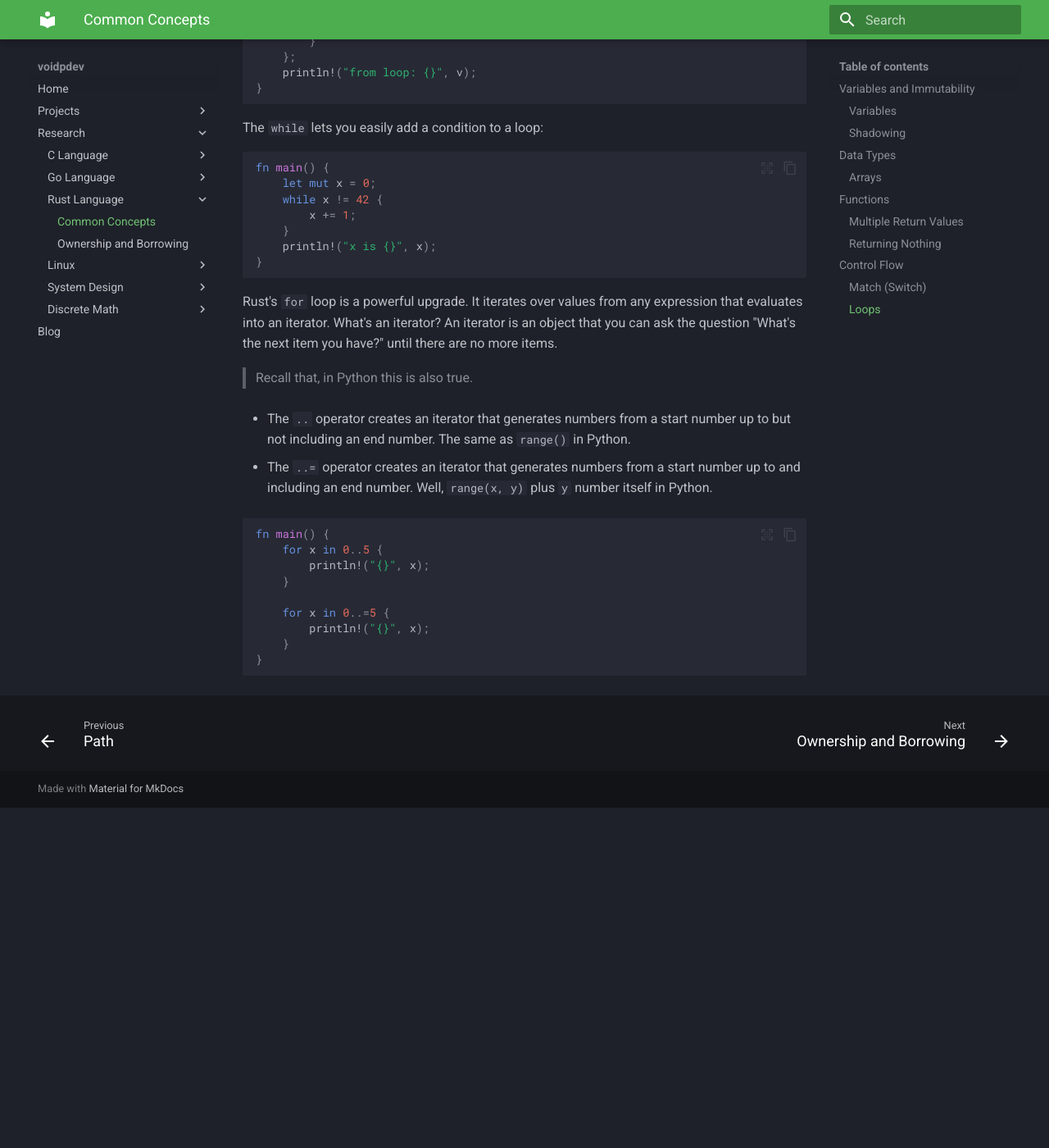
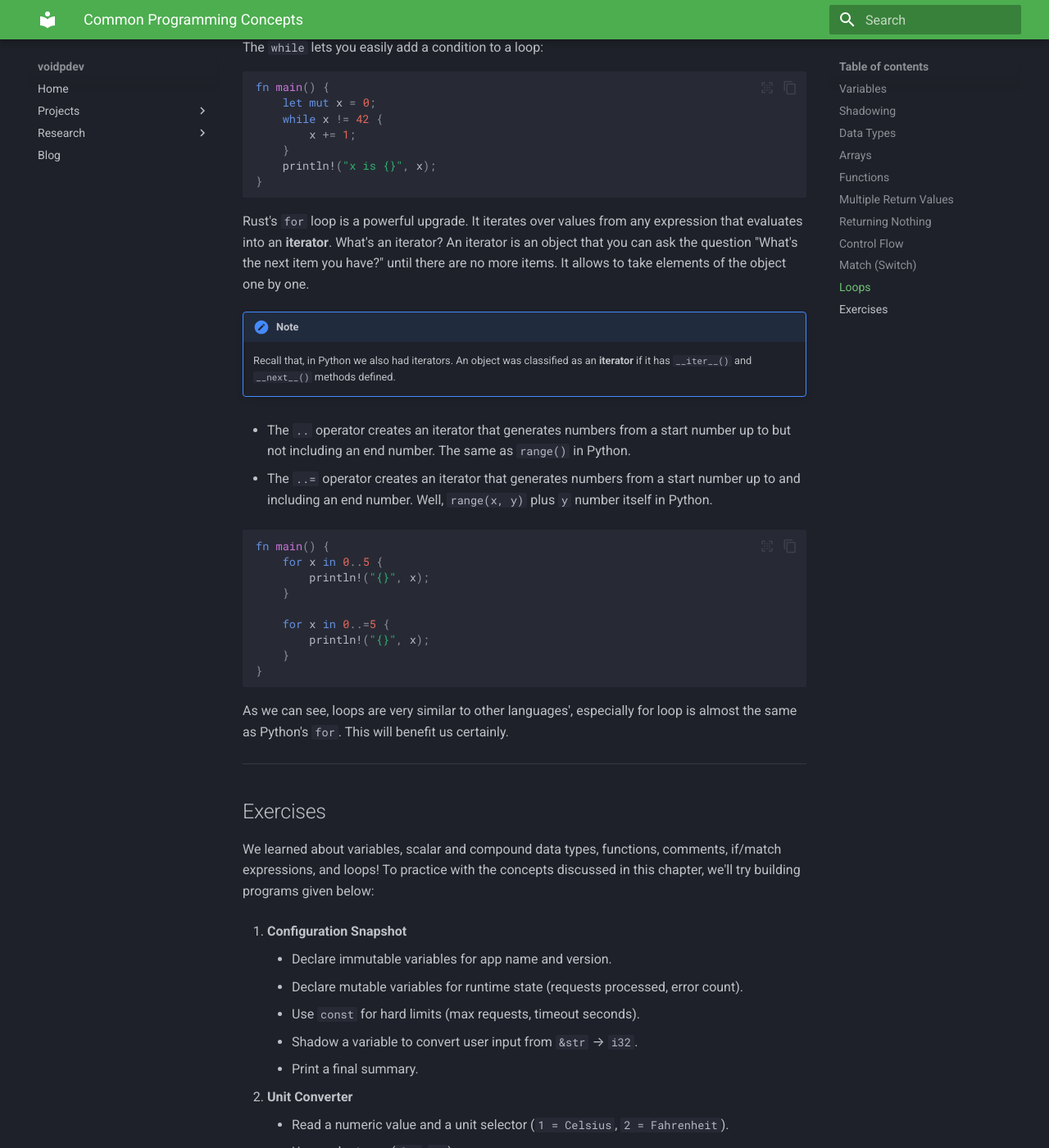
Before and after one commit to Samandar-Komilov/voidpdev, an MkDocs documentation site: the page built from docs/research/rust/0_common_concepts.md, in a window 1280 px wide and 1400 px high, scrolled down 5668 px. Shown: the whole window at 82% size. Built offline with MkDocs 1.6.1 and Material for MkDocs 9.7.7, drawn with Linux system fonts in a browser that asks for light colours; before the commit the page ends 6653 px from its top, so only the background shows below that; some of the changed text lies outside the part shown.

Commit message:
add: rust rewind, postgis intro

````diff
--- a/docs/research/rust/common_concepts.md
+++ b/docs/research/rust/0_common_concepts.md
@@ -3,7 +3,6 @@
 - [The Rust Programming Book](https://doc.rust-lang.org/book/ch01-02-hello-world.html)
 - [A Tour of Rust](https://tourofrust.com/)
 
-## Variables and Immutability
 ### Variables
 Variables are immutable by default. But we can mark them as mutable using `mut` keyword. There is a support for constants as well, using `const` keyword:
 
@@ -55,7 +54,7 @@
 ```
 
 
-## Data Types
+### Data Types
 I'll give all of the standard data types in Rust in one place:
 ```rust
 fn main(){
@@ -95,7 +94,7 @@
 
 
 
-## Functions
+### Functions
 A function has zero or more parameters. In this example, the add function takes two arguments of type `i32` (signed integer of 32-bit length):
 ```rust
 fn add(x: i32, y: i32) -> i32 {
@@ -152,7 +151,7 @@
 ```
 
 
-## Control Flow
+### Control Flow
 We already know `if-else`, so we skip it. There is no difference from C, only omitting braces. But...
 
 ### Match (Switch)
@@ -259,9 +258,10 @@
 }
 ```
 
-Rust's `for` loop is a powerful upgrade. It iterates over values from any expression that evaluates into an iterator. What's an iterator? An iterator is an object that you can ask the question "What's the next item you have?" until there are no more items.
+Rust's `for` loop is a powerful upgrade. It iterates over values from any expression that evaluates into an **iterator**. What's an iterator? An iterator is an object that you can ask the question "What's the next item you have?" until there are no more items. It allows to take elements of the object one by one.
 
-> Recall that, in Python this is also true.
+!!! note
+    Recall that, in Python we also had iterators. An object was classified as an **iterator** if it has `__iter__()` and `__next__()` methods defined.
 
 - The `..` operator creates an iterator that generates numbers from a start number up to but not including an end number. The same as `range()` in Python.
 
@@ -278,3 +278,79 @@
     }
 }
 ```
+
+As we can see, loops are very similar to other languages', especially for loop is almost the same as Python's `for`. This will benefit us certainly.
+
+---
+
+## Exercises
+
+We learned about variables, scalar and compound data types, functions, comments, if/match expressions, and loops! To practice with the concepts discussed in this chapter, we'll try building programs given below:
+
+1. **Configuration Snapshot**
+    * Declare immutable variables for app name and version.
+    * Declare mutable variables for runtime state (requests processed, error count).
+    * Use `const` for hard limits (max requests, timeout seconds).
+    * Shadow a variable to convert user input from `&str` → `i32`.
+    * Print a final summary.
+
+2. **Unit Converter**
+    * Read a numeric value and a unit selector (`1 = Celsius`, `2 = Fahrenheit`).
+    * Use scalar types (`f64`, `u8`).
+    * Implement conversion functions.
+    * Use `if` and `match` appropriately.
+    * Return converted value from function.
+
+3. **Statistics on Fixed Dataset**
+    * Given a fixed array of integers.
+    * Compute min, max, sum, average.
+    * Use a tuple return `(min, max, avg)`.
+    * Iterate using `for`.
+    * No heap allocation.
+
+4. **Password Strength Checker**
+    * Input: fixed string.
+    * Count digits, lowercase, uppercase using loop.
+    * Use `match` on characters.
+    * Return nothing (`()`) but print strength level.
+    * Demonstrates mutable counters and control flow.
+
+5. **Simple Menu System**
+    * Infinite `loop` showing menu options.
+    * `match` on user choice.
+    * Use `break` and `continue`.
+    * Some options call functions returning values, others return nothing.
+
+6. **Time-Based Greeting**
+    * Input hour (`u8`).
+    * Use `if / else if / else` for ranges.
+    * Shadow input string → parsed integer.
+    * Return greeting string from function.
+
+7. **Range Analyzer**
+    * Given two integers.
+    * Use `while` loop to iterate from start to end.
+    * Count evens and odds.
+    * Return results as a tuple.
+    * Demonstrates mutable variables and conditions.
+
+8. **Command Code Interpreter**
+    * Given an array of numeric codes.
+    * Use `match` to map codes to actions.
+    * Unknown codes handled via `_`.
+    * Loop through all commands.
+    * No return value; side-effect only.
+
+9. **Matrix Basics**
+    * Fixed-size 2D array (e.g. `[[i32; 3]; 3]`).
+    * Sum rows and columns.
+    * Use nested `for` loops.
+    * Return total sum.
+    * Reinforces compound data types.
+
+10. **Retry Simulation**
+    * Simulate an operation that fails N times.
+    * Use mutable retry counter.
+    * `while` loop with exit condition.
+    * `match` on attempt number to change behavior.
+    * Print final status.
--- a/mkdocs.yml
+++ b/mkdocs.yml
@@ -33,6 +33,8 @@
       - Gira:
         - About: projects/gira/gira.md
   - Research:
+    - Discrete Math:
+      - Definitions: research/discrete_math/definitions.md
     - C Language:
       - Network Programming: research/clang/beejs_reference.md
       - Memory Management Patterns: research/clang/memory_management.md
@@ -41,14 +43,15 @@
       - Path: research/golang/path.md
     - Rust Language:
       - Common Concepts: research/rust/common_concepts.md
+      - Data Structures and Generics: research/rust/data_structures_and_generics.md
       - Ownership and Borrowing: research/rust/ownership_borrowing.md
     - Linux:
       - Big Picture and Basic Commands: research/linux/big_picture_basic_commands.md
       - How Linux Kernel Boots: research/linux/how_kernel_boots.md
     - System Design:
       - URL Shortener: research/system_design/url_shortener.md
-    - Discrete Math:
-      - Definitions: research/discrete_math/definitions.md
+    - GIS:
+      - PostGIS Basics: research/gis/postgis_intro.md
   - Blog: blog/index.md
 
 
````
Also changed, not shown: docs/research/gis/postgis_intro.md (added, +22 -0 lines), docs/research/rust/algebraic_data_types.md (added, +6 -0 lines).
